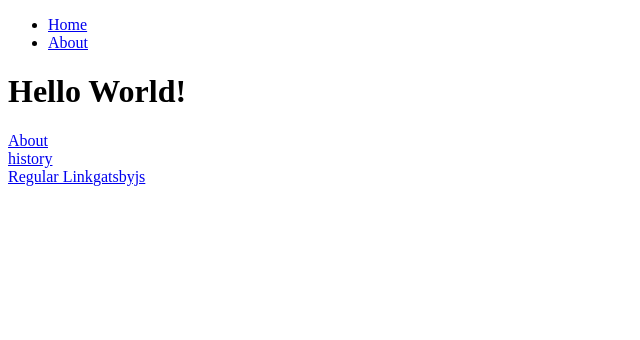
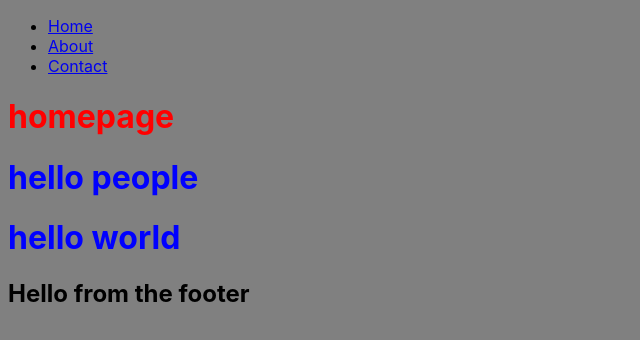
Before and after one commit to kevinhtran/vietnameseRecipes, a Gatsby site: page / in a window 1280 px wide. Shown: the whole page, without its empty margins (0-640 px from the left). Built offline with nearby package versions, Linux system fonts and the light colour scheme; Gatsby itself is replaced by a stand-in of ours.

Commit message:
testing out inline styles and global css

```diff
--- /dev/null
+++ b/src/components/Footer.js
@@ -0,0 +1,11 @@
+import React from 'react';
+
+const Footer = () => {
+  return (
+    <footer>
+      <h2>Hello from the footer</h2>
+    </footer>
+  );
+};
+
+export default Footer;
--- /dev/null
+++ b/src/components/Layout.js
@@ -0,0 +1,16 @@
+import React from 'react';
+import Navbar from '../components/Navbar';
+import Footer from '../components/Footer';
+import './Layout.css';
+
+const Layout = ({ children }) => {
+  return (
+    <>
+      <Navbar />
+      {children}
+      <Footer />
+    </>
+  );
+};
+
+export default Layout;
--- a/src/components/Navbar.js
+++ b/src/components/Navbar.js
@@ -11,6 +11,9 @@
         <li>
           <Link to="/about">About</Link>
         </li>
+        <li>
+          <Link to="/contact">Contact</Link>
+        </li>
       </ul>
     </nav>
   );
--- /dev/null
+++ b/src/components/layout.css
@@ -0,0 +1,9 @@
+body {
+  font-family: -apple-system, BlinkMacSystemFont, 'Segoe UI', Roboto, Oxygen, Ubuntu, Cantarell,
+    'Open Sans', 'Helvetica Neue', sans-serif;
+  background: grey;
+}
+
+h1 {
+  color: blue;
+}
--- a/src/pages/index.js
+++ b/src/pages/index.js
@@ -1,21 +1,14 @@
 import React from 'react';
 import { Link } from 'gatsby';
-import Navbar from '../components/Navbar';
+import Layout from '../components/Layout';
 
 const Home = () => {
   return (
-    <div>
-      <Navbar />
-      <h1>Hello World!</h1>
-      <div>
-        <Link to="/about">About</Link>
-      </div>
-      <div>
-        <Link to="/company/history">history</Link>
-      </div>
-      <a href="/about">Regular Link</a>
-      <a href="https://www.gatsbyjs.com/">gatsbyjs</a>
-    </div>
+    <Layout>
+      <h1 style={{ color: 'red', textTranform: 'capitalize' }}>homepage</h1>
+      <h1>hello people</h1>
+      <h1>hello world</h1>
+    </Layout>
   );
 };
 
```
Also changed, not shown: src/pages/about.js (+3 -4 lines).
